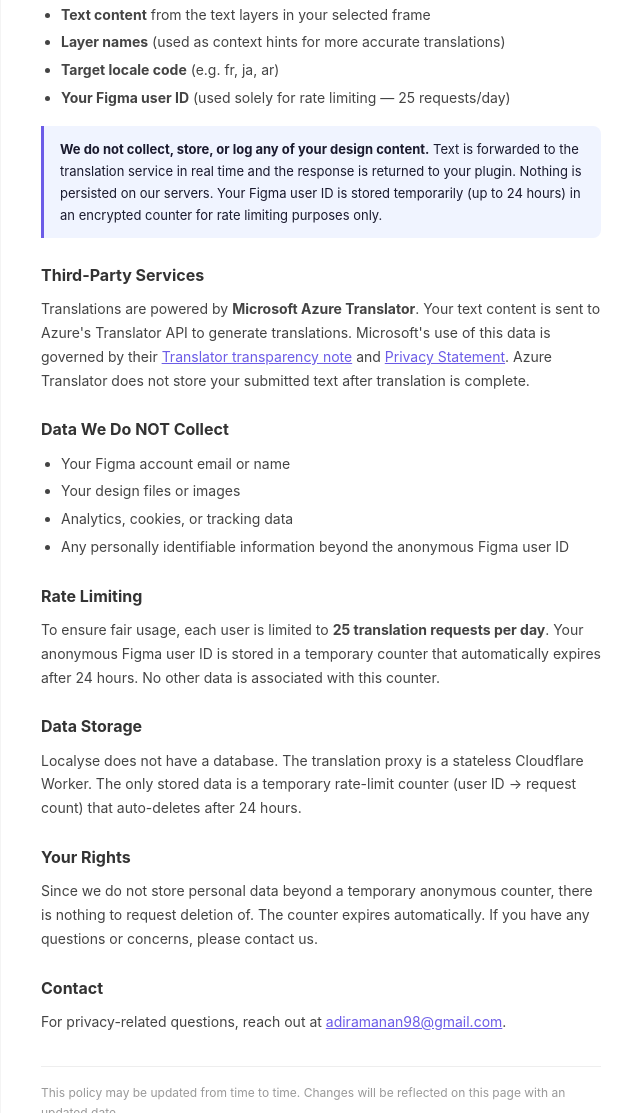
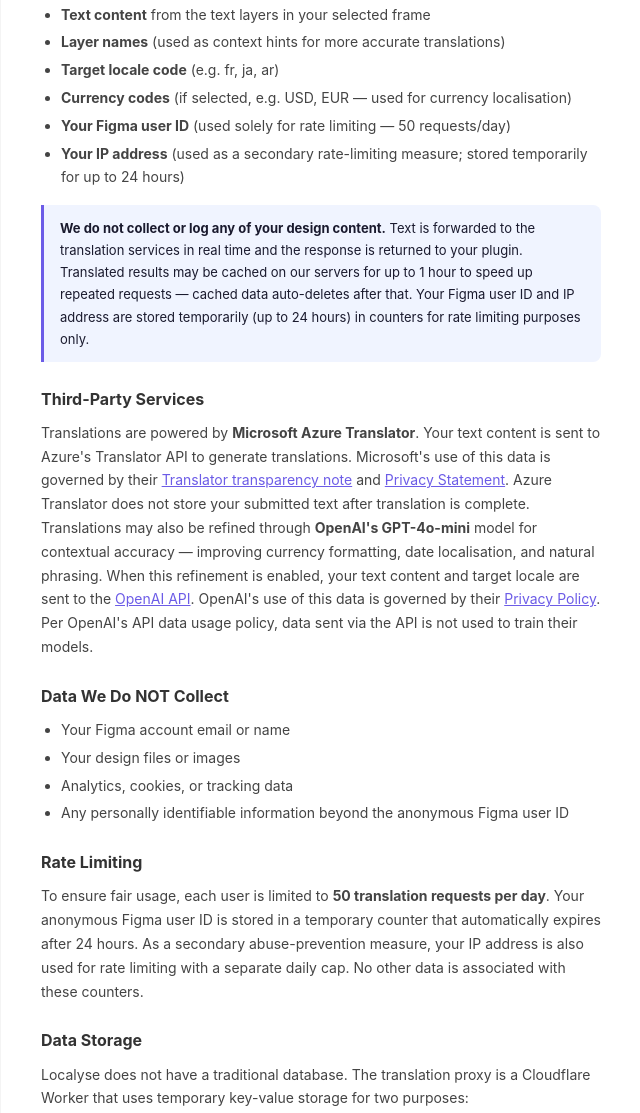
Before and after one commit to adiramanan/localyse, a website: page worker/privacy.html in a window 1280 px wide. Shown: the part 392-1505 px from the top of the page, without its empty margins (319-959 px from the left). Drawn offline with Linux system fonts and the light colour scheme.

Commit message:
Updated privacy policy

```diff
--- a/worker/privacy.html
+++ b/worker/privacy.html
@@ -25,7 +25,7 @@
 <body>
   <div class="container">
     <h1>Privacy Policy</h1>
-    <p class="subtitle">Localyse — Figma Plugin &middot; Last updated: February 2025</p>
+    <p class="subtitle">Localyse — Figma Plugin &middot; Last updated: February 2026</p>
 
     <h2>What Localyse Does</h2>
     <p>Localyse is a Figma plugin that translates text layers in your design frames into
@@ -39,14 +39,17 @@
       <li><strong>Text content</strong> from the text layers in your selected frame</li>
       <li><strong>Layer names</strong> (used as context hints for more accurate translations)</li>
       <li><strong>Target locale code</strong> (e.g. fr, ja, ar)</li>
-      <li><strong>Your Figma user ID</strong> (used solely for rate limiting — 25 requests/day)</li>
+      <li><strong>Currency codes</strong> (if selected, e.g. USD, EUR — used for currency localisation)</li>
+      <li><strong>Your Figma user ID</strong> (used solely for rate limiting — 50 requests/day)</li>
+      <li><strong>Your IP address</strong> (used as a secondary rate-limiting measure; stored temporarily for up to 24 hours)</li>
     </ul>
 
     <div class="highlight">
-      <strong>We do not collect, store, or log any of your design content.</strong> Text is forwarded to
-      the translation service in real time and the response is returned to your plugin. Nothing is
-      persisted on our servers. Your Figma user ID is stored temporarily (up to 24 hours) in an
-      encrypted counter for rate limiting purposes only.
+      <strong>We do not collect or log any of your design content.</strong> Text is forwarded to
+      the translation services in real time and the response is returned to your plugin.
+      Translated results may be cached on our servers for up to 1 hour to speed up repeated
+      requests — cached data auto-deletes after that. Your Figma user ID and IP address are
+      stored temporarily (up to 24 hours) in counters for rate limiting purposes only.
     </div>
 
     <h2>Third-Party Services</h2>
@@ -55,6 +58,13 @@
     their <a href="https://learn.microsoft.com/en-us/legal/cognitive-services/translator/transparency-note" target="_blank">Translator
     transparency note</a> and <a href="https://privacy.microsoft.com/en-us/privacystatement" target="_blank">Privacy Statement</a>.
     Azure Translator does not store your submitted text after translation is complete.</p>
+
+    <p>Translations may also be refined through <strong>OpenAI's GPT-4o-mini</strong> model for
+    contextual accuracy — improving currency formatting, date localisation, and natural phrasing.
+    When this refinement is enabled, your text content and target locale are sent to the
+    <a href="https://api.openai.com" target="_blank">OpenAI API</a>. OpenAI's use of this data
+    is governed by their <a href="https://openai.com/policies/privacy-policy" target="_blank">Privacy
+    Policy</a>. Per OpenAI's API data usage policy, data sent via the API is not used to train their models.</p>
 
     <h2>Data We Do NOT Collect</h2>
     <ul>
@@ -65,14 +75,19 @@
     </ul>
 
     <h2>Rate Limiting</h2>
-    <p>To ensure fair usage, each user is limited to <strong>25 translation requests per day</strong>.
+    <p>To ensure fair usage, each user is limited to <strong>50 translation requests per day</strong>.
     Your anonymous Figma user ID is stored in a temporary counter that automatically expires after
-    24 hours. No other data is associated with this counter.</p>
+    24 hours. As a secondary abuse-prevention measure, your IP address is also used for rate limiting
+    with a separate daily cap. No other data is associated with these counters.</p>
 
     <h2>Data Storage</h2>
-    <p>Localyse does not have a database. The translation proxy is a stateless Cloudflare Worker.
-    The only stored data is a temporary rate-limit counter (user ID → request count) that
-    auto-deletes after 24 hours.</p>
+    <p>Localyse does not have a traditional database. The translation proxy is a Cloudflare Worker
+    that uses temporary key-value storage for two purposes:</p>
+    <ul>
+      <li><strong>Rate-limit counters</strong> (user ID → request count, IP → request count) — auto-delete after 24 hours</li>
+      <li><strong>Translation cache</strong> (hashed request → translated result) — auto-deletes after 1 hour</li>
+    </ul>
+    <p>No other data is stored. All temporary entries are automatically purged after their expiry.</p>
 
     <h2>Your Rights</h2>
     <p>Since we do not store personal data beyond a temporary anonymous counter, there is
```
